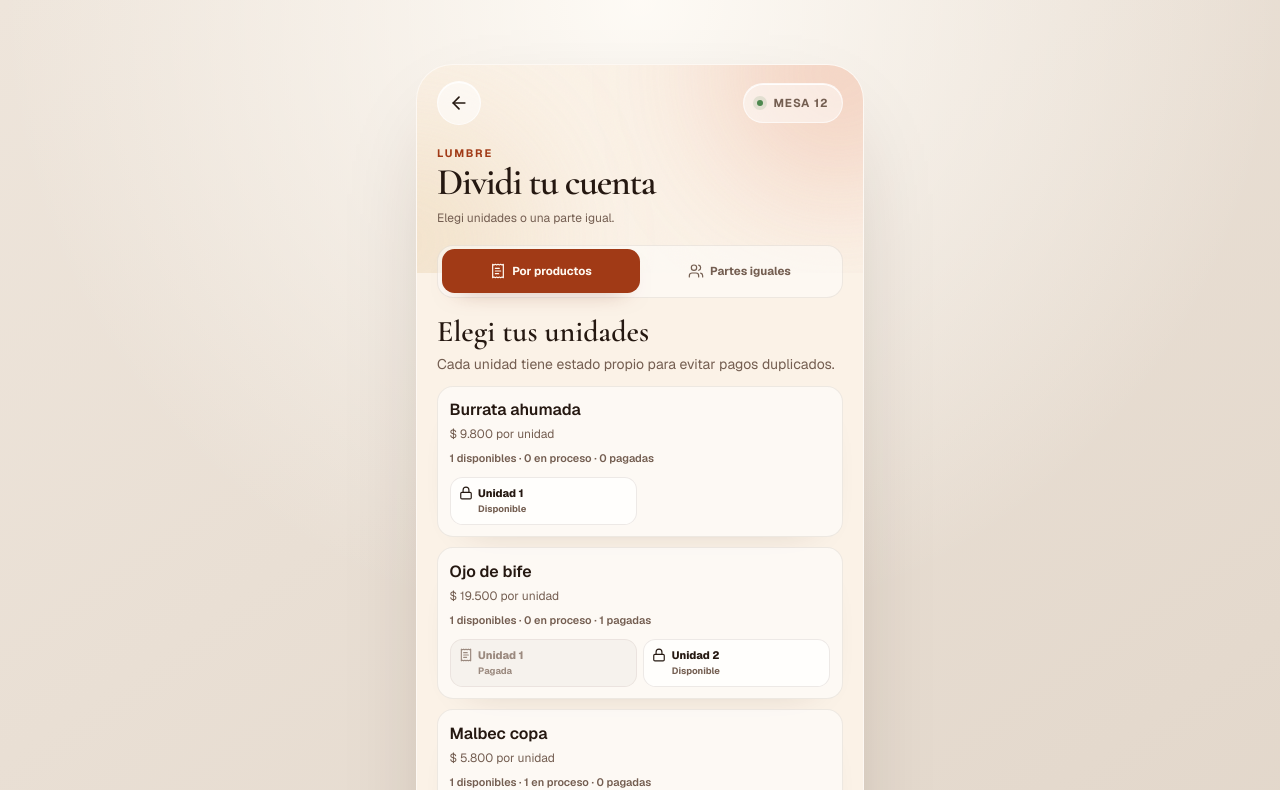
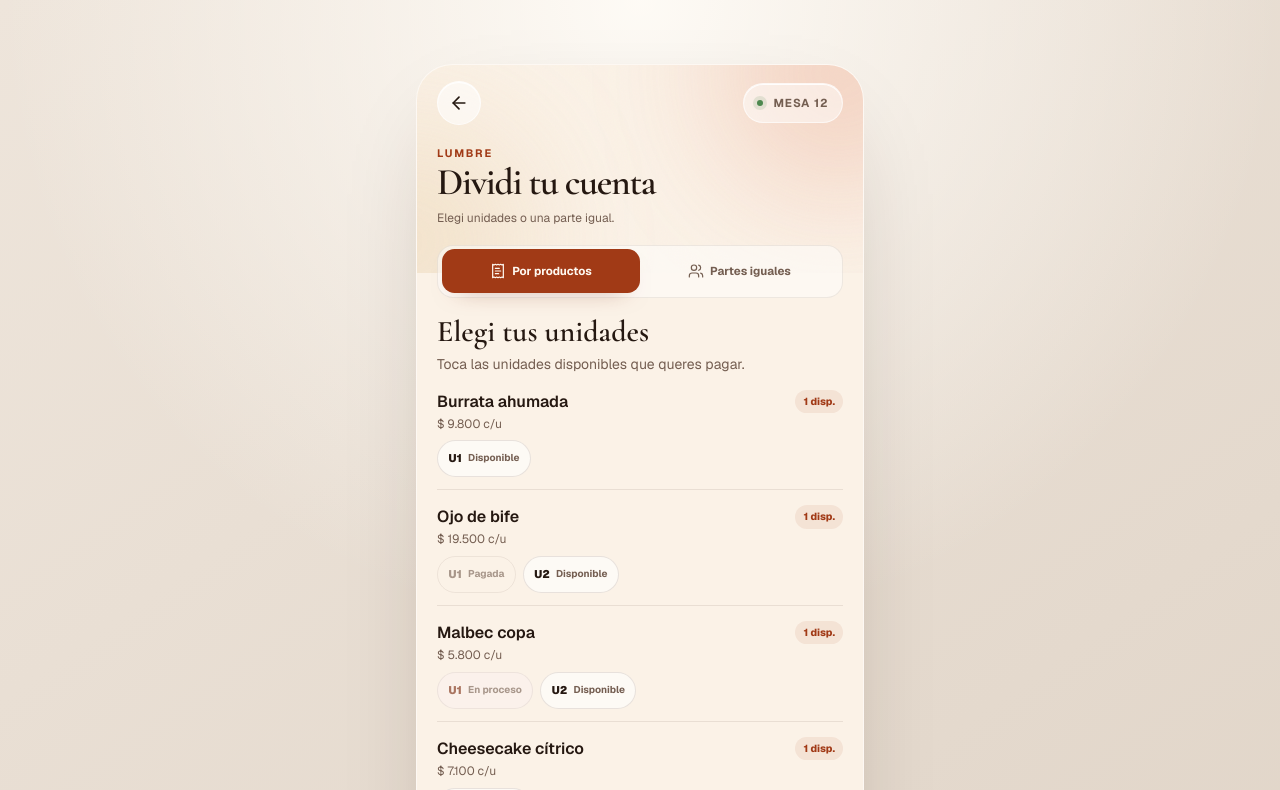
Before and after one commit to Ignagalvan/APP_Restoran, a Next.js app: page /split in a window 1280 px wide. Shown: the top 790 px of the page. Built offline with nearby package versions, Linux system fonts and the light colour scheme.

Commit message:
Simplify product unit split UI

```diff
--- a/src/app/globals.css
+++ b/src/app/globals.css
@@ -168,8 +168,12 @@ a { color: inherit; text-decoration: none; }
 .split-tab:focus-visible { outline: 3px solid color-mix(in oklab,var(--ring) 30%,transparent); outline-offset: 3px; }
 .split-content { padding-bottom: max(1rem,env(safe-area-inset-bottom)); }
 .split-panel { padding-block: 1rem .5rem; animation: split-panel-in 260ms cubic-bezier(.22,1,.36,1) both; }
-.split-product { display: grid; min-height: 4rem; gap: .65rem; border: 1px solid rgba(76,54,42,.09); border-radius: 1rem; padding: .72rem; background: rgba(255,255,255,.56); box-shadow: 0 16px 42px -34px var(--shadow-ink); transition: border-color 220ms ease,background 220ms ease,transform 220ms ease,box-shadow 220ms ease; }
-.split-product[data-selected="true"] { border-color: color-mix(in oklab,var(--primary) 62%,transparent); background: color-mix(in oklab,var(--primary) 10%,white); box-shadow: 0 18px 46px -28px var(--shadow-primary),inset 0 0 0 1px color-mix(in oklab,var(--primary) 14%,transparent); transform: translateY(-1px); }
+.split-product-list { display: grid; gap: .7rem; }
+.split-product { display: grid; gap: .55rem; border-bottom: 1px solid rgba(76,54,42,.1); padding: .25rem 0 .75rem; transition: border-color 220ms ease; }
+.split-product:last-child { border-bottom: 0; }
+.split-product[data-selected="true"] { border-color: color-mix(in oklab,var(--primary) 32%,transparent); }
+.split-product-head { display: flex; align-items: flex-start; justify-content: space-between; gap: .75rem; }
+.split-product-state { flex: none; border-radius: 999px; padding: .25rem .5rem; color: var(--primary); background: color-mix(in oklab,var(--primary) 8%,transparent); font-size: .64rem; font-weight: 800; }
 .split-selection-check { color: var(--status); animation: split-check-in 220ms cubic-bezier(.22,1,.36,1) both; }
 .split-stepper { display: grid; grid-template-columns: 2.75rem 2rem 2.75rem; align-items: center; }
 .split-stepper button,.split-large-stepper button { display: grid; place-items: center; border: 1px solid rgba(76,54,42,.1); color: var(--primary); background: rgba(255,255,255,.72); transition: transform 180ms ease,background 180ms ease,opacity 180ms ease; }
@@ -178,14 +182,15 @@ a { color: inherit; text-decoration: none; }
 .split-product[data-selected="true"] .split-stepper output { display: grid; width: 1.75rem; height: 1.75rem; place-items: center; border-radius: 999px; color: var(--primary-foreground); background: var(--primary); }
 .split-stepper button:active,.split-large-stepper button:active { transform: scale(.94); }
 .split-stepper button:disabled,.split-large-stepper button:disabled { opacity: .32; cursor: not-allowed; }
-.split-unit-grid { display: grid; grid-template-columns: repeat(2,minmax(0,1fr)); gap: .4rem; }
-.split-unit { display: grid; min-height: 2.85rem; grid-template-columns: auto 1fr; align-items: center; gap: .1rem .35rem; border: 1px solid rgba(76,54,42,.1); border-radius: .78rem; padding: .45rem .5rem; color: var(--foreground); background: rgba(255,255,255,.7); text-align: left; transition: transform 180ms ease,border-color 180ms ease,background 180ms ease,opacity 180ms ease; }
-.split-unit span { font-size: .68rem; font-weight: 800; }
-.split-unit small { grid-column: 2; color: var(--muted-foreground); font-size: .58rem; font-weight: 700; }
-.split-unit[data-status="selected_by_me"] { border-color: color-mix(in oklab,var(--status) 46%,transparent); color: var(--status); background: color-mix(in oklab,var(--status) 11%,white); }
-.split-unit[data-status="reserved_by_other"] { color: color-mix(in oklab,var(--primary) 82%,black); background: color-mix(in oklab,var(--primary) 8%,white); }
-.split-unit[data-status="paid"] { color: var(--muted-foreground); background: rgba(76,54,42,.05); }
-.split-unit:disabled { cursor: not-allowed; opacity: .72; }
+.split-unit-grid { display: flex; flex-wrap: wrap; gap: .45rem; }
+.split-unit { display: inline-flex; min-height: 2.3rem; align-items: center; gap: .38rem; border: 1px solid rgba(76,54,42,.12); border-radius: 999px; padding: .35rem .65rem; color: var(--foreground); background: rgba(255,255,255,.58); text-align: left; transition: transform 180ms ease,border-color 180ms ease,background 180ms ease,opacity 180ms ease; }
+.split-unit span { font-size: .7rem; font-weight: 850; }
+.split-unit small { color: var(--muted-foreground); font-size: .62rem; font-weight: 700; }
+.split-unit[data-status="selected_by_me"] { border-color: var(--status); color: var(--status); background: color-mix(in oklab,var(--status) 10%,white); }
+.split-unit[data-status="selected_by_me"] small { color: var(--status); }
+.split-unit[data-status="reserved_by_other"] { color: color-mix(in oklab,var(--primary) 80%,black); background: color-mix(in oklab,var(--primary) 7%,white); }
+.split-unit[data-status="paid"] { color: var(--muted-foreground); background: transparent; }
+.split-unit:disabled { cursor: not-allowed; opacity: .62; }
 .split-unit:not(:disabled):active { transform: scale(.98); }
 .split-equal-card { display: grid; justify-items: center; gap: 1.05rem; border: 1px solid rgba(255,255,255,.72); border-radius: 1.2rem; padding: 1rem 1rem 1.1rem; background: rgba(255,255,255,.68); box-shadow: 0 22px 55px -38px var(--shadow-ink),inset 0 1px 0 rgba(255,255,255,.92); }
 .split-large-stepper { display: grid; grid-template-columns: 2.6rem 5.8rem 2.6rem; align-items: center; gap: .4rem; }
--- a/src/components/product-split-list.tsx
+++ b/src/components/product-split-list.tsx
@@ -1,5 +1,3 @@
-import { CheckCircle2, Clock3, Lock, ReceiptText } from "lucide-react";
-
 import { formatCurrency } from "@/lib/account-data";
 import type { ProductUnitGroup } from "@/lib/collaborative-session";
 
@@ -20,25 +18,21 @@ export function ProductSplitList({ groups, onToggleUnit }: ProductSplitListProps
     <section id="split-panel-products" className="space-y-3" role="tabpanel" aria-labelledby="split-tab-products">
       <div>
         <h2 id="products-title" className="font-display text-3xl font-semibold">Elegi tus unidades</h2>
-        <p className="mt-1 text-sm text-muted-foreground">Cada unidad tiene estado propio para evitar pagos duplicados.</p>
+        <p className="mt-1 text-sm text-muted-foreground">Toca las unidades disponibles que queres pagar.</p>
       </div>
-      <ul className="space-y-2.5">
+      <ul className="split-product-list">
         {groups.map((group) => (
           <li key={group.item.id} className="split-product" data-selected={group.selectedCount > 0}>
-            <div className="min-w-0 flex-1">
-              <p className="flex items-center gap-1.5 font-semibold">
-                {group.item.name}
-                {group.selectedCount > 0 ? <CheckCircle2 className="split-selection-check size-4 shrink-0" aria-label="Seleccionado" /> : null}
-              </p>
-              <p className="mt-1 text-xs text-muted-foreground">{formatCurrency(group.item.unitPrice)} por unidad</p>
-              <p className="mt-2 text-[.68rem] font-semibold text-muted-foreground">
-                {group.availableCount} disponibles · {group.reservedCount} en proceso · {group.paidCount} pagadas
-              </p>
+            <div className="split-product-head">
+              <div className="min-w-0">
+                <p className="truncate font-semibold">{group.item.name}</p>
+                <p className="mt-0.5 text-xs text-muted-foreground">{formatCurrency(group.item.unitPrice)} c/u</p>
+              </div>
+              <p className="split-product-state">{group.selectedCount > 0 ? `${group.selectedCount} elegida${group.selectedCount > 1 ? "s" : ""}` : `${group.availableCount} disp.`}</p>
             </div>
             <div className="split-unit-grid" aria-label={`Unidades de ${group.item.name}`}>
               {group.units.map((unit) => {
                 const blocked = unit.status === "paid" || unit.status === "reserved_by_other";
-                const Icon = unit.status === "paid" ? ReceiptText : unit.status === "reserved_by_other" ? Clock3 : unit.status === "selected_by_me" ? CheckCircle2 : Lock;
 
                 return (
                   <button
@@ -50,8 +44,7 @@ export function ProductSplitList({ groups, onToggleUnit }: ProductSplitListProps
                     aria-pressed={unit.status === "selected_by_me"}
                     onClick={() => onToggleUnit(unit.id)}
                   >
-                    <Icon className="size-3.5" />
-                    <span>Unidad {unit.unitIndex}</span>
+                    <span>U{unit.unitIndex}</span>
                     <small>{unitLabel[unit.status]}</small>
                   </button>
                 );
```
